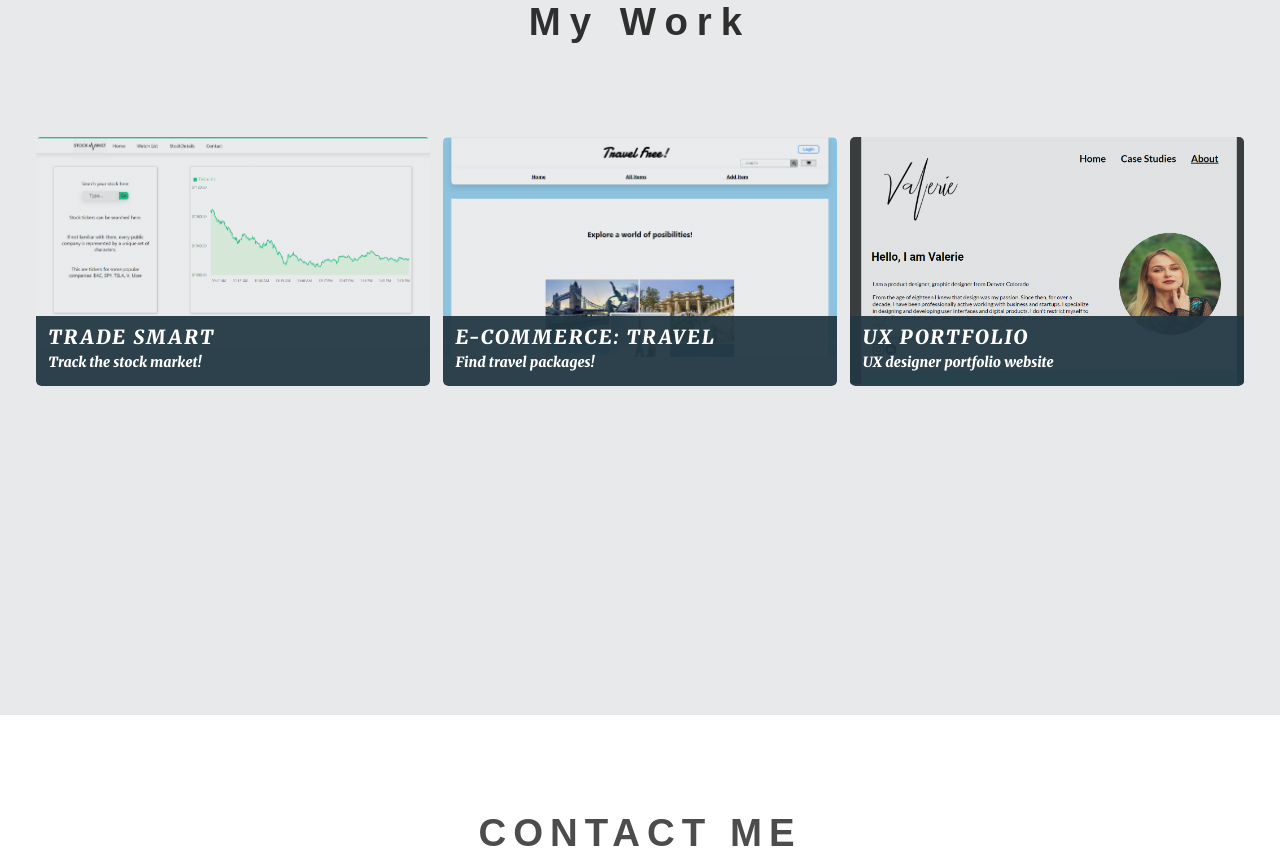
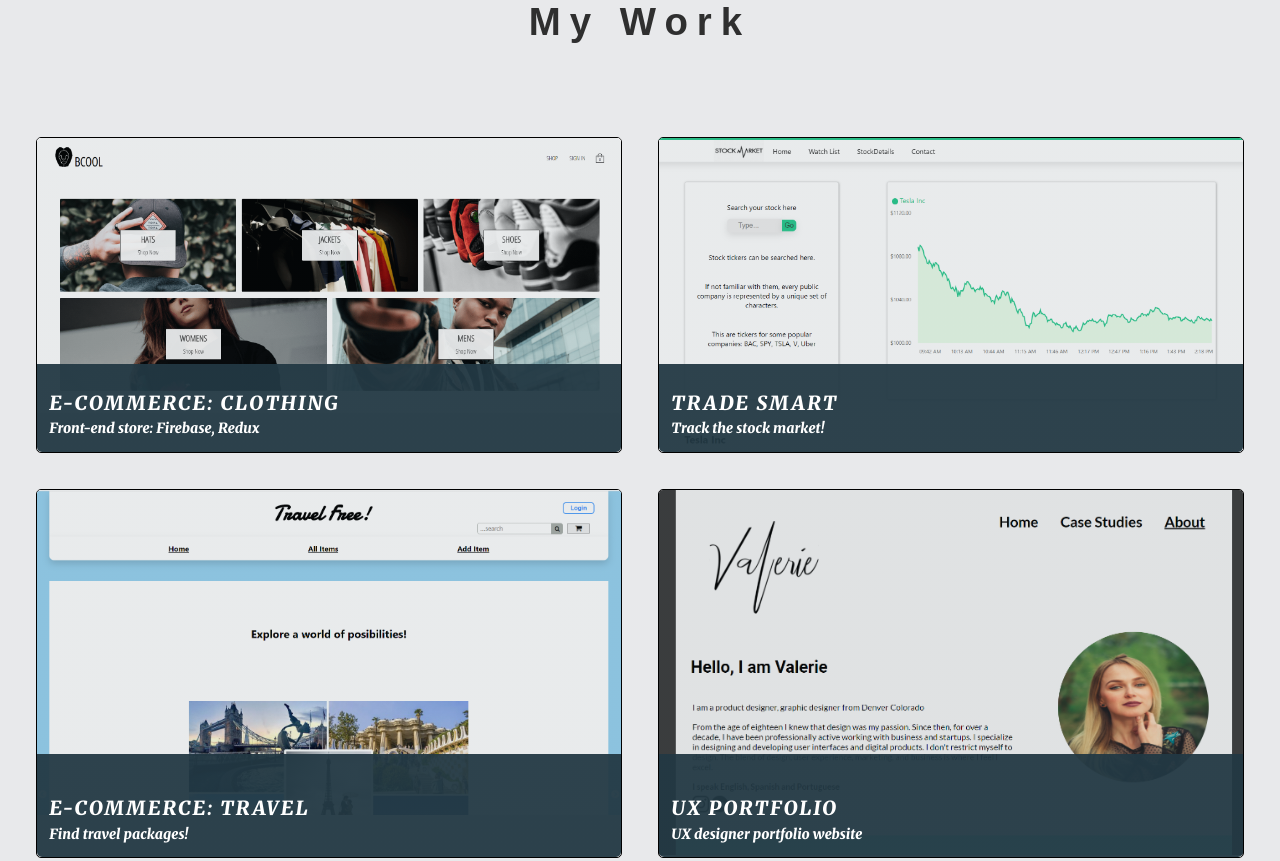
Before and after one commit to John-v77/Web-dev-portfolio, a website built with Parcel: page src/index.html in a window 1280 px wide. Shown: the part 1723-2584 px from the top of the page. Built offline with nearby package versions, Linux system fonts and the light colour scheme; a web font is replaced by a local one.

Commit message:
add another project

```diff
--- a/src/index.html
+++ b/src/index.html
@@ -60,7 +60,21 @@
     <section class="portfolio" id="Portfolio">
         <h1 id="h1-port">My Work</h1>
         <div class="portfolio-items">
+
             <!-- Portfolio Item 1 -->
+
+            <figure class="portfolio-item">
+                <img src="./img/e-commerce.png" alt="e-commerce">
+                <a href="https://john-v77.github.io/Portfolio-Lab/about.html" class="ux portfolio-link">
+                    <figcaption>
+                        <h2 class="portfolio-title">E-commerce: Clothing</h2>
+                        <p class="portfolio-description">Front-end store: Firebase, Redux</p>
+                        <!-- <a href="https://john-v77.github.io/Portfolio-Lab/about.html" class="portfolio-link">More info</a> -->
+                    </figcaption>
+                </a>
+            </figure>
+
+            <!-- Portfolio Item 2 -->
 
             <figure class="portfolio-item">
                 <img src="./img/stock-market.png" alt="stock market app">
@@ -72,7 +86,7 @@
                 </a>
             </figure>
 
-            <!-- Portfolio Item 2 -->
+            <!-- Portfolio Item 3 -->
             <figure class="portfolio-item">
                 <img src="./img/travel-app.png" alt="planning travel on a map">
                 <a href="https://whynew.herokuapp.com/" class="portfolio-link">
@@ -84,7 +98,7 @@
                 </a>
             </figure>
 
-            <!-- Portfolio Item 3 -->
+            <!-- Portfolio Item 4 -->
 
             <figure class="portfolio-item">
                 <img src="./img/ux-poftfolio.png" alt="">
@@ -96,6 +110,8 @@
                     </figcaption>
                 </a>
             </figure>
+
+
     </section>
 
     <section class="contact" id="Contact">
--- a/src/scss/partials/_portfolio.scss
+++ b/src/scss/partials/_portfolio.scss
@@ -1,48 +1,51 @@
-.portfolio{
+.portfolio {
     text-align: center;
     background-color: $light-gray;
     padding: 6em 0;
-    @include mq{
+
+    @include mq {
         min-height: 80vh;
         padding: 7em 0 4em;
-      }
+    }
 }
 
-#h1-port{
+#h1-port {
     font-size: 2rem;
-    letter-spacing:9px;
+    letter-spacing: 9px;
     margin-bottom: 3rem;
     font-family: $ff-ss;
-    color:(rgba(black, 0.8));
-    @include mq{
+    color: (rgba(black, 0.8));
+
+    @include mq {
         font-size: 3vw;
         margin-bottom: 6rem;
-      }
+    }
 }
 
-.portfolio-item{
+.portfolio-item {
     position: relative;
     overflow: hidden;
     margin: 0;
     padding: 0;
     display: flex;
     flex-direction: column;
+    border: 1px solid black;
     border-radius: 5px;
 
-    img{
+    img {
         display: block;
         margin: 0;
         padding: 0;
     }
 
-    figcaption{
-        position:absolute;
-        top:0;
+    figcaption {
+        position: absolute;
+        top: 0;
         bottom: 0;
-        right:0;
+        right: 0;
         left: 0;
-        padding: 0 0 0.1em 0.7em;
-        background: linear-gradient(0deg,  rgba($dark-blue, .95) 28%, rgba($dark-blue, .10) 28%);
+        padding: 1rem 1rem 1rem 0.7em;
+        background: linear-gradient(0deg, rgba($dark-blue, .95) 28%, rgba($dark-blue, .10) 28%);
         color: $white;
         text-align: left;
         display: flex;
@@ -53,7 +56,7 @@
 
     }
 
-    figcaption h2{
+    figcaption h2 {
         font-size: 1.1em;
         font-family: 'Merriweather';
         letter-spacing: 0.1em;
@@ -62,24 +65,24 @@
     }
 
 
-    figcaption p{
+    figcaption p {
         margin-bottom: 0;
     }
 
-    figcaption p:nth-child(3){
+    figcaption p:nth-child(3) {
         text-align: right;
     }
 
 
 
     //This needs to be fixed
-    &:focus figcaption{
-        top:0;
+    &:focus figcaption {
+        top: 0;
     }
 }
 
 
-.portfolio-title{
+.portfolio-title {
     color: $white;
     font-size: 3.65em;
     margin-bottom: auto;
@@ -96,8 +99,8 @@
 //     }
 // }
 
-.portfolio-link{
-    color:$white;
+.portfolio-link {
+    color: $white;
     font-weight: $fw-b;
     font-size: 1.1rem;
     text-decoration: none;
@@ -105,24 +108,24 @@
     align-self: flex-start;
 }
 
-@supports(display: grid){
-    .portfolio-items{
+@supports(display: grid) {
+    .portfolio-items {
         display: grid;
-        grid-template-columns:1fr;
-        gap: 0.75em;
-        margin:2em;
+        grid-template-columns: 1fr;
+        gap: 2em;
+        margin: 2em;
 
 
-        @include mq{
-            grid-template-columns: repeat(3,1fr);
+        @include mq {
+            grid-template-columns: repeat(2, 1fr);
 
-            .porftfolio h1{
+            .porftfolio h1 {
                 font-size: 4em;
             }
 
-            .portfolio-item figcaption{
-                background: linear-gradient(0deg,  rgba($dark-blue, .95) 28%, rgba($dark-blue, .10) 28%);
-                padding:0.7em;
+            .portfolio-item figcaption {
+                background: linear-gradient(0deg, rgba($dark-blue, .95) 28%, rgba($dark-blue, .10) 28%);
+                padding: 0.7em;
             }
         }
     }
```
Also changed, not shown: src/img/e-commerce.png (added).
